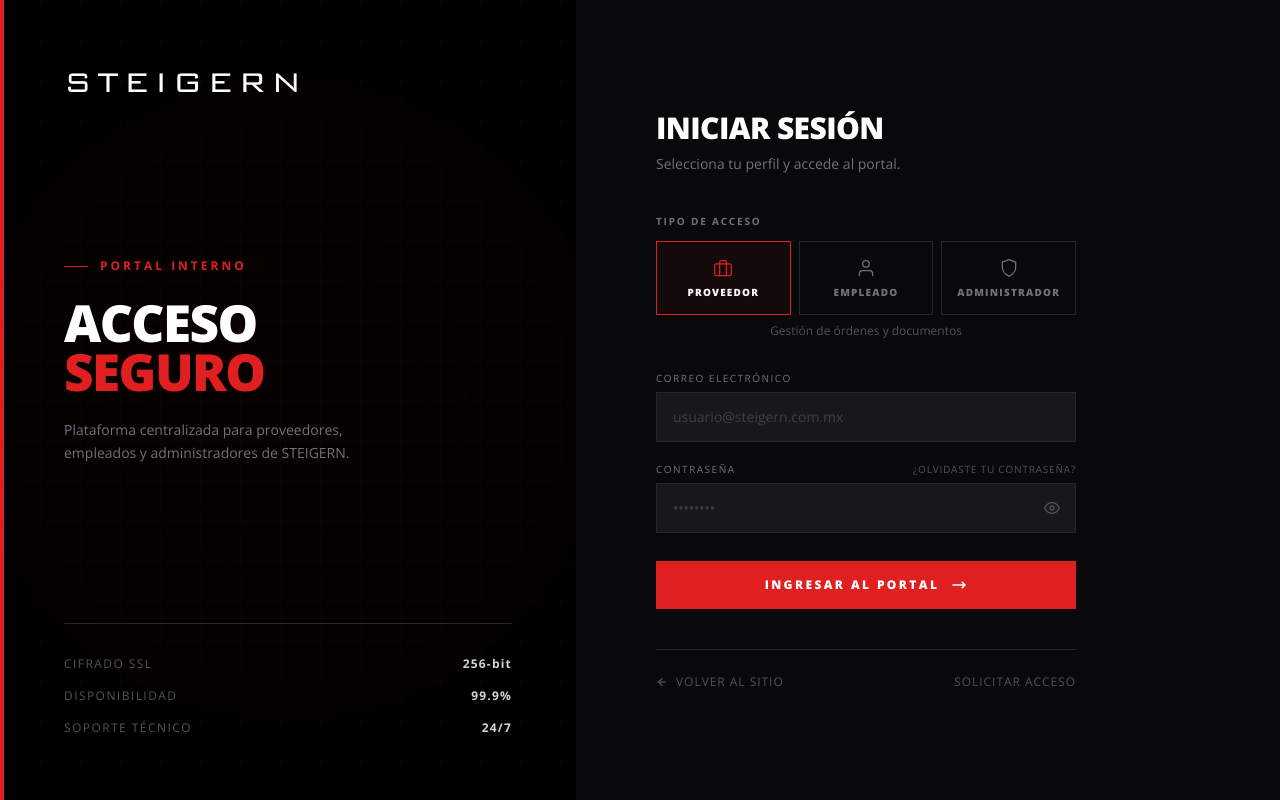
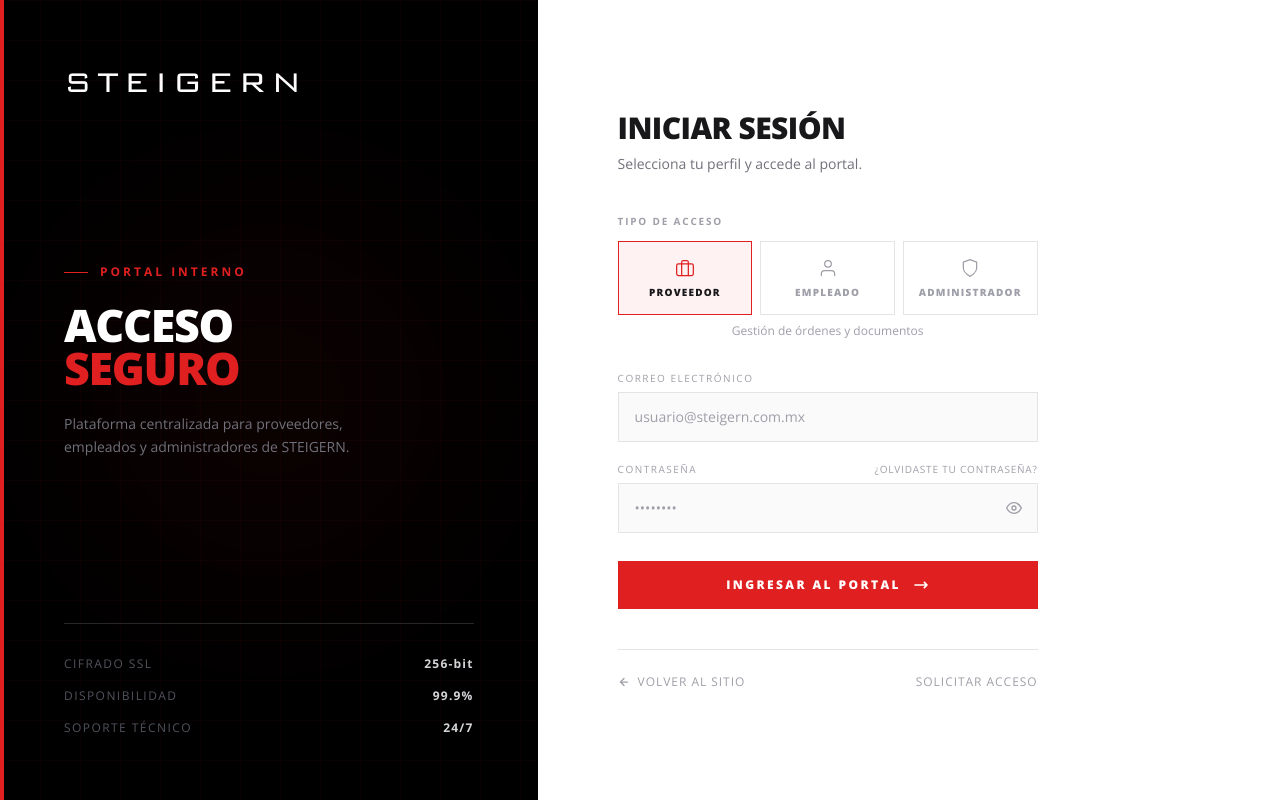
Before and after one commit to MPEduardo98/steigern, a Next.js app: page /login in a window 1280 px wide. Built offline with nearby package versions, Linux system fonts and the light colour scheme.

Commit message:
Correccion de errores

```diff
--- a/app/(auth)/login/page.tsx
+++ b/app/(auth)/login/page.tsx
@@ -53,31 +53,24 @@
   }
 
   return (
-    <div className="min-h-screen bg-black flex">
+    <div className="min-h-screen flex">
 
-      {/* ── LEFT PANEL: Brand ── */}
-      <div className="hidden lg:flex lg:w-[45%] relative flex-col justify-between p-16 overflow-hidden">
-        {/* Background texture */}
+      {/* ── LEFT PANEL: negro ── */}
+      <div className="hidden lg:flex lg:w-[42%] relative flex-col justify-between p-16 overflow-hidden bg-black">
         <div
           className="absolute inset-0"
           style={{
             backgroundImage:
-              "linear-gradient(rgba(224,32,32,0.03) 1px, transparent 1px), linear-gradient(90deg, rgba(224,32,32,0.03) 1px, transparent 1px)",
+              "linear-gradient(rgba(224,32,32,0.04) 1px, transparent 1px), linear-gradient(90deg, rgba(224,32,32,0.04) 1px, transparent 1px)",
             backgroundSize: "40px 40px",
           }}
         />
-        {/* Red left accent */}
         <div className="absolute left-0 top-0 w-1 h-full bg-[#E02020]" />
-        {/* Glow */}
-        <div className="absolute top-1/2 left-1/2 -translate-x-1/2 -translate-y-1/2 w-[500px] h-[500px] bg-[#E02020] opacity-[0.04] rounded-full blur-[120px] pointer-events-none" />
+        <div className="absolute top-1/2 left-1/2 -translate-x-1/2 -translate-y-1/2 w-[400px] h-[400px] bg-[#E02020] opacity-[0.05] rounded-full blur-[100px] pointer-events-none" />
 
         {/* Logo */}
-        <motion.div
-          initial={{ opacity: 0, x: -20 }}
-          animate={{ opacity: 1, x: 0 }}
-          transition={{ duration: 0.7 }}
-        >
-          <a href="/" className="block w-fit">
+        <motion.div initial={{ opacity: 0, x: -20 }} animate={{ opacity: 1, x: 0 }} transition={{ duration: 0.7 }}>
+          <a href="/">
             <span
               className="text-white text-4xl leading-none"
               style={{
@@ -92,7 +85,7 @@
           </a>
         </motion.div>
 
-        {/* Center text */}
+        {/* Center */}
         <motion.div
           initial={{ opacity: 0, y: 30 }}
           animate={{ opacity: 1, y: 0 }}
@@ -104,7 +97,7 @@
             <span className="text-[#E02020] text-xs font-bold tracking-[0.25em] uppercase">Portal Interno</span>
           </div>
           <h2
-            className="text-white font-black text-[clamp(2.5rem,4vw,4rem)] leading-[0.95] tracking-[-0.03em] uppercase mb-6"
+            className="text-white font-black text-[clamp(2.2rem,3.5vw,3.8rem)] leading-[0.95] tracking-[-0.03em] uppercase mb-6"
             style={{ fontFamily: "var(--font-body), Open Sans, sans-serif" }}
           >
             Acceso
@@ -116,12 +109,12 @@
           </p>
         </motion.div>
 
-        {/* Bottom stats */}
+        {/* Stats */}
         <motion.div
           initial={{ opacity: 0 }}
           animate={{ opacity: 1 }}
           transition={{ duration: 0.8, delay: 0.5 }}
-          className="flex flex-col gap-4 border-t border-zinc-800 pt-8"
+          className="flex flex-col gap-4 border-t border-zinc-800 pt-8 relative z-10"
         >
           {[
             { value: "256-bit", label: "Cifrado SSL" },
@@ -136,14 +129,14 @@
         </motion.div>
       </div>
 
-      {/* ── RIGHT PANEL: Form ── */}
-      <div className="flex-1 flex flex-col justify-center px-8 sm:px-16 lg:px-20 py-16 bg-zinc-950 relative">
+      {/* ── RIGHT PANEL: blanco ── */}
+      <div className="flex-1 flex flex-col justify-center px-8 sm:px-16 lg:px-20 py-16 bg-white">
 
         {/* Mobile logo */}
         <div className="lg:hidden mb-12">
           <a href="/">
             <span
-              className="text-white text-3xl leading-none"
+              className="text-[#E02020] text-3xl leading-none"
               style={{
                 fontFamily: "var(--font-bankgothic), 'Helvetica Neue', Arial, sans-serif",
                 fontWeight: 300,
@@ -159,13 +152,13 @@
         <motion.div
           initial={{ opacity: 0, y: 24 }}
           animate={{ opacity: 1, y: 0 }}
-          transition={{ duration: 0.7, delay: 0.1 }}
+          transition={{ duration: 0.7, delay: 0.15 }}
           className="w-full max-w-[420px] mx-auto lg:mx-0"
         >
           {/* Header */}
           <div className="mb-10">
             <h1
-              className="text-white font-black text-3xl uppercase tracking-[-0.02em] mb-2"
+              className="text-zinc-900 font-black text-3xl uppercase tracking-[-0.02em] mb-2"
               style={{ fontFamily: "var(--font-body), Open Sans, sans-serif" }}
             >
               Iniciar Sesión
@@ -175,7 +168,7 @@
 
           {/* Role selector */}
           <div className="mb-8">
-            <p className="text-zinc-500 text-[10px] font-bold tracking-[0.18em] uppercase mb-3">Tipo de acceso</p>
+            <p className="text-zinc-400 text-[10px] font-bold tracking-[0.18em] uppercase mb-3">Tipo de acceso</p>
             <div className="grid grid-cols-3 gap-2">
               {roles.map((r) => (
                 <button
@@ -184,8 +177,8 @@
                   onClick={() => setSelectedRole(r.id)}
                   className={`flex flex-col items-center gap-2 p-4 border transition-all duration-200 text-center ${
                     selectedRole === r.id
-                      ? "border-[#E02020] bg-[#E02020]/5 text-white"
-                      : "border-zinc-800 text-zinc-500 hover:border-zinc-600 hover:text-zinc-300"
+                      ? "border-[#E02020] bg-red-50 text-zinc-900"
+                      : "border-zinc-200 text-zinc-400 hover:border-zinc-400 hover:text-zinc-600"
                   }`}
                 >
                   <span className={`transition-colors duration-200 ${selectedRole === r.id ? "text-[#E02020]" : ""}`}>
@@ -202,7 +195,7 @@
                 animate={{ opacity: 1, y: 0 }}
                 exit={{ opacity: 0, y: 4 }}
                 transition={{ duration: 0.2 }}
-                className="text-zinc-600 text-xs mt-2 text-center"
+                className="text-zinc-400 text-xs mt-2 text-center"
               >
                 {roles.find((r) => r.id === selectedRole)?.desc}
               </motion.p>
@@ -212,24 +205,24 @@
           {/* Form */}
           <form onSubmit={handleSubmit} className="flex flex-col gap-5">
             <div>
-              <label className="text-[10px] text-zinc-500 tracking-[0.15em] uppercase block mb-1.5">
+              <label className="text-[10px] text-zinc-400 tracking-[0.15em] uppercase block mb-1.5">
                 Correo Electrónico
               </label>
               <input
                 type="email"
                 required
                 autoComplete="email"
-                className="w-full bg-zinc-900 border border-zinc-800 text-zinc-100 text-sm px-4 py-3.5 focus:outline-none focus:border-[#E02020] transition-colors placeholder:text-zinc-700"
+                className="w-full bg-zinc-50 border border-zinc-200 text-zinc-900 text-sm px-4 py-3.5 focus:outline-none focus:border-[#E02020] transition-colors placeholder:text-zinc-400"
                 placeholder="usuario@steigern.com.mx"
               />
             </div>
 
             <div>
               <div className="flex items-center justify-between mb-1.5">
-                <label className="text-[10px] text-zinc-500 tracking-[0.15em] uppercase">
+                <label className="text-[10px] text-zinc-400 tracking-[0.15em] uppercase">
                   Contraseña
                 </label>
-                <a href="/recuperar-contrasena" className="text-[10px] text-zinc-600 hover:text-[#E02020] tracking-[0.08em] uppercase transition-colors duration-200">
+                <a href="/recuperar-contrasena" className="text-[10px] text-zinc-400 hover:text-[#E02020] tracking-[0.08em] uppercase transition-colors duration-200">
                   ¿Olvidaste tu contraseña?
                 </a>
               </div>
@@ -238,13 +231,13 @@
                   type={showPassword ? "text" : "password"}
                   required
                   autoComplete="current-password"
-                  className="w-full bg-zinc-900 border border-zinc-800 text-zinc-100 text-sm px-4 py-3.5 pr-12 focus:outline-none focus:border-[#E02020] transition-colors placeholder:text-zinc-700"
+                  className="w-full bg-zinc-50 border border-zinc-200 text-zinc-900 text-sm px-4 py-3.5 pr-12 focus:outline-none focus:border-[#E02020] transition-colors placeholder:text-zinc-400"
                   placeholder="••••••••"
                 />
                 <button
                   type="button"
                   onClick={() => setShowPassword(!showPassword)}
-                  className="absolute right-4 top-1/2 -translate-y-1/2 text-zinc-600 hover:text-zinc-300 transition-colors duration-200"
+                  className="absolute right-4 top-1/2 -translate-y-1/2 text-zinc-400 hover:text-zinc-700 transition-colors duration-200"
                   aria-label={showPassword ? "Ocultar contraseña" : "Mostrar contraseña"}
                 >
                   {showPassword ? (
@@ -288,15 +281,15 @@
           </form>
 
           {/* Footer links */}
-          <div className="mt-10 pt-6 border-t border-zinc-800 flex items-center justify-between">
-            <a href="/" className="flex items-center gap-2 text-zinc-600 hover:text-zinc-300 text-xs tracking-[0.08em] uppercase transition-colors duration-200">
+          <div className="mt-10 pt-6 border-t border-zinc-200 flex items-center justify-between">
+            <a href="/" className="flex items-center gap-2 text-zinc-400 hover:text-zinc-700 text-xs tracking-[0.08em] uppercase transition-colors duration-200">
               <svg width="12" height="12" viewBox="0 0 24 24" fill="none" stroke="currentColor" strokeWidth="2.5" strokeLinecap="round" strokeLinejoin="round">
                 <line x1="19" y1="12" x2="5" y2="12" />
                 <polyline points="12 19 5 12 12 5" />
               </svg>
               Volver al sitio
             </a>
-            <a href="/contacto" className="text-zinc-600 hover:text-[#E02020] text-xs tracking-[0.08em] uppercase transition-colors duration-200">
+            <a href="/contacto" className="text-zinc-400 hover:text-[#E02020] text-xs tracking-[0.08em] uppercase transition-colors duration-200">
               Solicitar acceso
             </a>
           </div>
```
